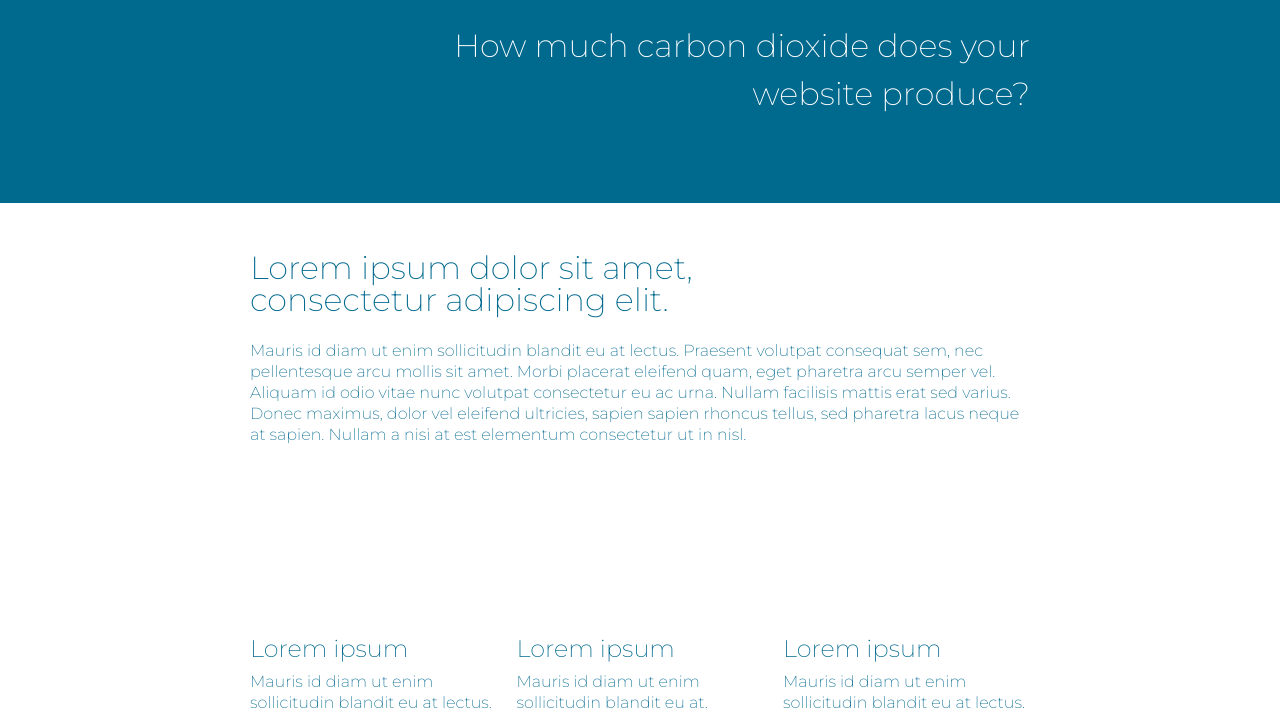
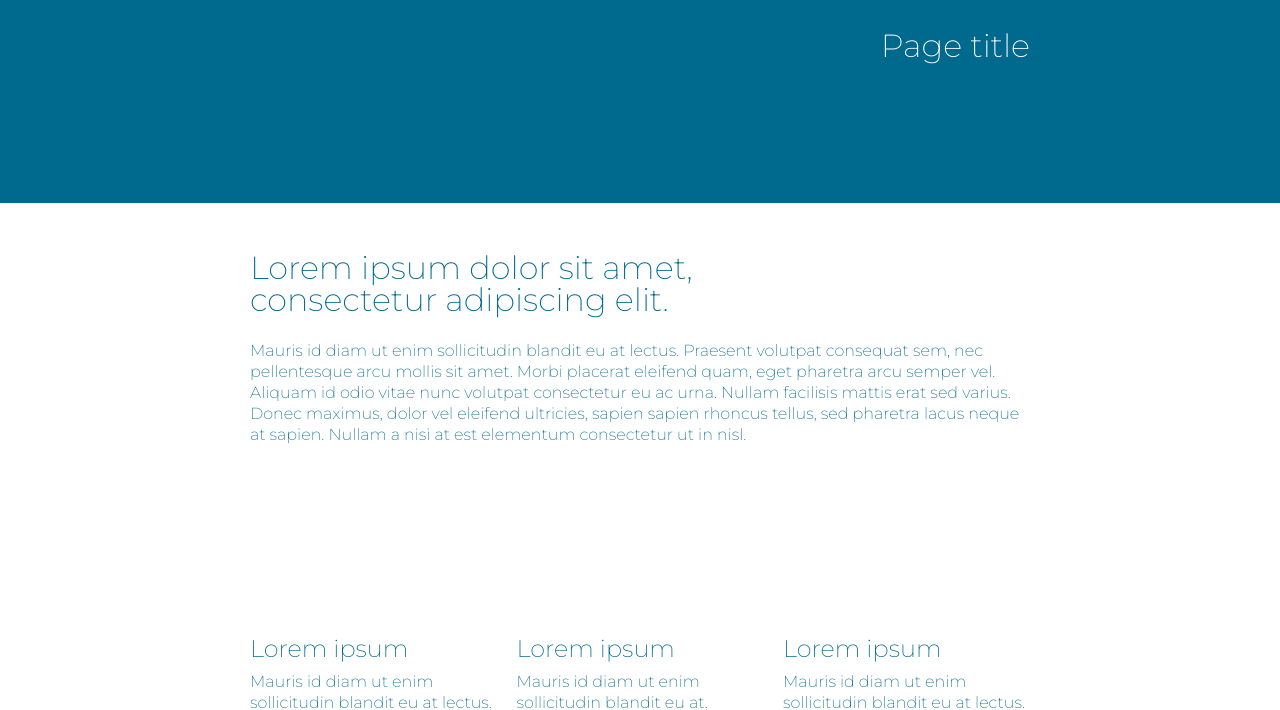
Before and after one commit to OWMC/wg-mockup, a plain HTML site: page index.html in a window 1280 px wide. Shown: the part 92-802 px from the top of the page. Drawn offline with Linux system fonts and the light colour scheme.

Commit message:
Inconsequential title change.

```diff
--- a/index.html
+++ b/index.html
@@ -17,7 +17,7 @@
 	<main class="site-main">
 		<header class="page-header">
 			<div class="container">
-				<h1 class="page-title">How much carbon dioxide does your website produce?</h1>
+				<h1 class="page-title">Page title</h1>
 			</div>
 		</header>
 		<div class="page-content">
```
